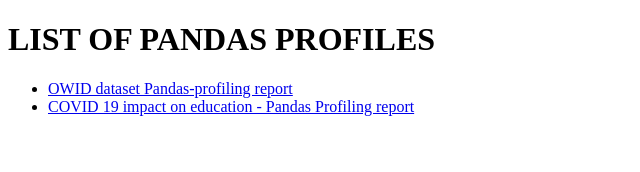
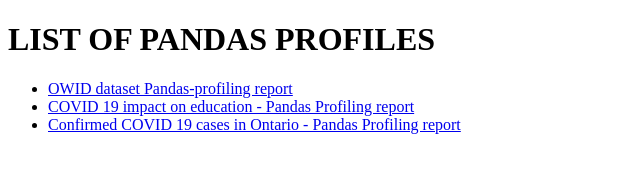
Before and after one commit to sfu-db/covid19-datasets, a plain HTML site: page index.html in a window 1280 px wide. Shown: the whole page, without its empty margins (0-640 px from the left). Drawn offline with Linux system fonts and the light colour scheme.

Commit message:
update(index.html) : add link to pandas profile for confirmed cases of COVID 19 in Ontario

```diff
--- a/index.html
+++ b/index.html
@@ -13,6 +13,7 @@
         <ul>
             <li><a href="webpages/owiddataset.html">OWID dataset Pandas-profiling report</a></li>
             <li><a href="webpages/COVID19-impact-on-education.html">COVID 19 impact on education - Pandas Profiling report </a></li>
+            <li><a href="webpages/ontario-COVID19.html">Confirmed COVID 19 cases in Ontario - Pandas Profiling report </a></li>
         </ul>
     </div>
 </body>
```
